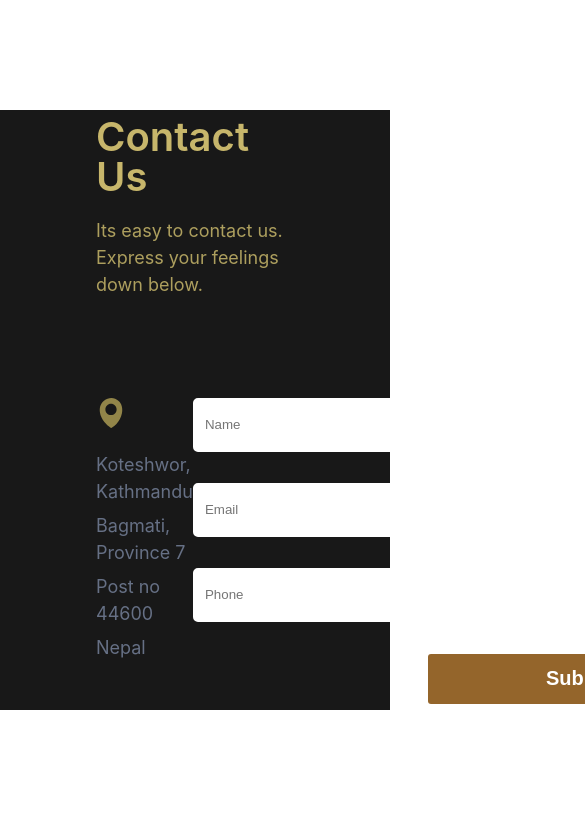
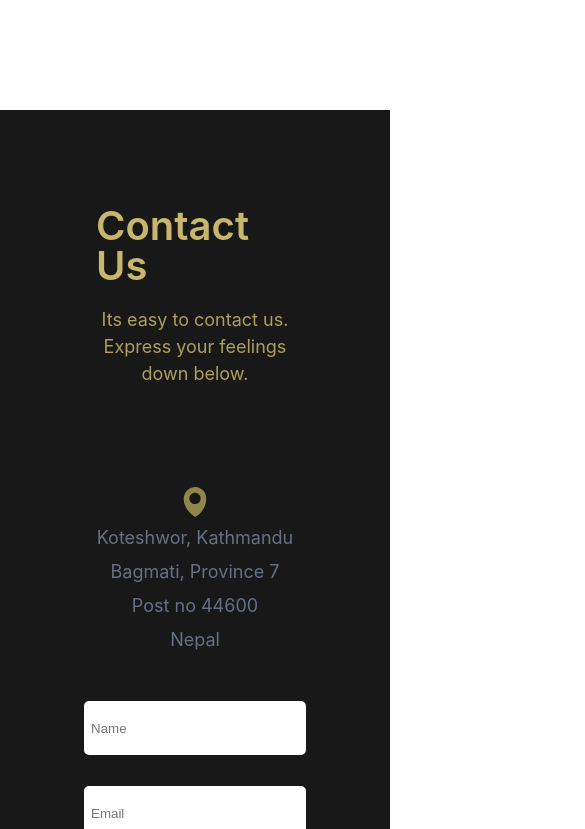
Before and after one commit to MilanRai07/E-Commerce, a React (Vite) app: page / in a window 390 px wide. Shown: the part 6115-6944 px from the top of the page, 585 px wide, since content can reach past the window. Before the commit the page ends 6825 px from the top, so only its background shows below. Built offline with nearby package versions, Linux system fonts and the light colour scheme.

Commit message:
home page screen responsiveness done

```diff
--- a/src/ContactUs/ContactUsForm.jsx
+++ b/src/ContactUs/ContactUsForm.jsx
@@ -4,7 +4,7 @@ const ContactUsForm=()=>{
    return(
     <>
     <form>
-       <div className="form">
+
            <div className="form-box">
                <div className="input-container">
                    <input type="text" placeholder="Name"></input>
@@ -18,7 +18,6 @@ const ContactUsForm=()=>{
            <div className="button-div">
             <button className="form-button">Submit</button>
            </div>
-       </div>
     </form>
     </>
    )
--- a/src/Shop/ShopIndex.jsx
+++ b/src/Shop/ShopIndex.jsx
@@ -8,11 +8,11 @@ const ShopIndex = () => {
 
   const LeftScroll = () => {
     var slide = document.getElementById("slide");
-    slide.scrollLeft = slide.scrollLeft - 500;
+    slide.scrollLeft = slide.scrollLeft - 300;
   }
   const RightScroll = () => {
     var slide = document.getElementById("slide");
-    slide.scrollLeft = slide.scrollLeft + 500;
+    slide.scrollLeft = slide.scrollLeft + 300;
   }
   return (
     <>
--- a/src/scss/Contact.scss
+++ b/src/scss/Contact.scss
@@ -3,15 +3,12 @@
 .contact-container {
     margin-top: 7rem;
     background-color: #181818;
-    min-height: 600px;
-    padding: 0px 6rem;
-   @include flex(center,null,100px,column);
+    padding: 6rem 6rem;
+    @include flex(center,null,100px,column);
 
     .contact-header {
-        display: flex;
-        flex-direction: column;
-        align-items: center;
-        gap: 20px;
+
+        @include flex(center,center,20px,column);
 
         h2 {
             @include font(600, 40px, 40px, #c7b66b, null);
@@ -19,16 +16,16 @@
 
         p {
             @include font(400, 18px, 27px, #ad9f5e, null);
+            text-align: center;
         }
     }
 
     .contact-content {
-        display: flex;
-        justify-content: space-between;
-
+        @include flex(space-between,null,null,null);
+        flex-wrap: wrap;
         .contact-map {
             @include flex(null, null, 7px, column);
-
+            margin-bottom: 1rem;
             .svglocate {
                 margin-bottom: 1rem;
             }
@@ -38,12 +35,12 @@
             }
         }
 
-        .form {
+        form {
+            @include flex(center,center,2rem,column);
+            flex-wrap: wrap  !important;
             .form-box {
-                @include flex(null, null, 2rem, null);
-                min-height: 14rem;
-                max-height: 14rem;
-
+                @include flex(center, null, 2rem, null);
+                flex-wrap: wrap;
                 .input-container {
                     @include flex(space-between, null, null, column);
                     min-height: 14rem;
@@ -69,8 +66,6 @@
 
             .button-div {
                 text-align: center;
-                margin-top: 2rem;
-
                 .form-button {
                     @include font(bold, 20px, null, #ffff, null);
                     @include button(50px, 19rem, 10px, 3px, #94652b);
@@ -86,3 +81,46 @@
     }
 
 }
+@media only screen and (max-width:1150px){
+    .contact-container {
+        .contact-content {
+              @include flex(center,null,2rem,null);
+              text-align: center;
+              .contact-map {
+                .svglocate {
+                    margin:0 auto;
+                }
+
+            }
+        }
+
+    }
+}
+@media only screen and (max-width:440px){
+    .contact-container {
+        .contact-content {
+            form {
+                .form-box {
+                    .input-container {
+                        input {
+                            @include inputBox(2.5rem, 13rem, 5px, 5px);
+                        }
+                    }
+
+                    .textbox-container {
+                        textarea {
+                            @include inputBox(13.2rem, 13rem, 5px, 5px);
+                        }
+                    }
+                }
+
+                .button-div {
+                    .form-button {
+                        @include button(50px, 13rem, 10px, 3px, #94652b);
+                    }
+                }
+            }
+        }
+
+    }
+}
--- a/src/scss/EnrollImage.scss
+++ b/src/scss/EnrollImage.scss
@@ -101,7 +101,7 @@
             .home-img {
                 div {
                     h3 {
-                        @include font(450, 50px, 72px, #e3d285, 30rem);
+                        @include font(450, 50px, 72px, #e3d285, 25rem);
                     }
                 }
             }
--- a/src/scss/ShopIndex.scss
+++ b/src/scss/ShopIndex.scss
@@ -22,7 +22,7 @@
     padding: 0px 6rem;
 
     .shop-slider {
-      @include flex(center, null, 40px, null);
+      @include flex(null, null, 40px, null);
       overflow: hidden;
       scroll-behavior: smooth;
 
```
